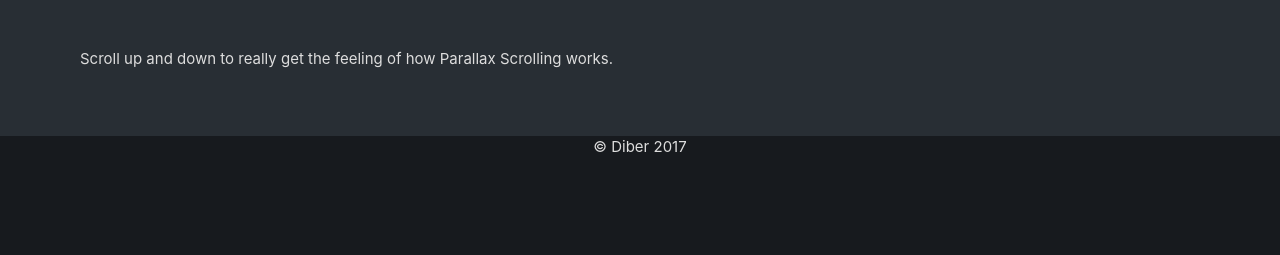
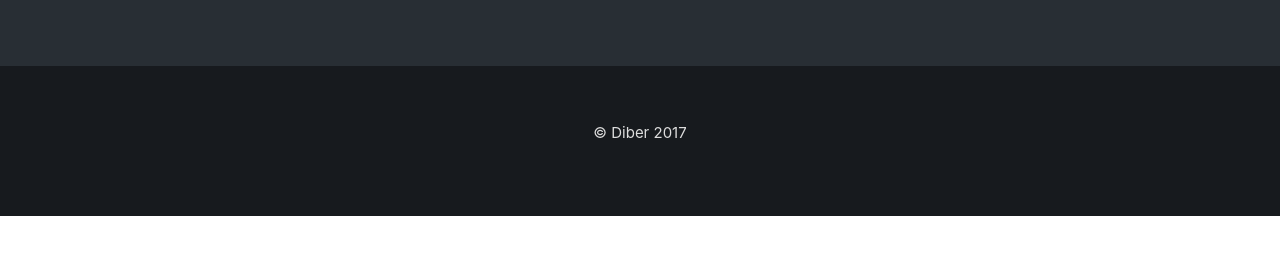
Before and after one commit to atereshkov/DiberWebClient, an Angular app: page / in a window 1280 px wide. Shown: the part 2021-2276 px from the top of the page. After the commit the page ends 2237 px from the top, so only its background shows below. Built offline with nearby package versions, Linux system fonts and the light colour scheme.

Commit message:
Added top padding for support fixed-top navbar. Fixed footer text centering.

```diff
--- a/src/app/components/footer/footer.component.css
+++ b/src/app/components/footer/footer.component.css
@@ -1,4 +1,14 @@
 footer {
   height: 150px;
   width: 100%;
+  background-color: #171a1e;
 }
+
+#content {
+  color: #ddd;
+  position: relative;
+  float: left;
+  top: 50%;
+  left: 50%;
+  transform: translate(-50%, -50%);
+}
--- a/src/app/components/footer/footer.component.html
+++ b/src/app/components/footer/footer.component.html
@@ -1,5 +1,5 @@
 <footer class="footer">
-  <div style="color: #ddd;background-color: #171a1e;height: 100%;text-align: center;">
+  <div id="content">
     <p>&copy; Diber 2017</p>
   </div>
 </footer>
--- a/src/app/components/header/header.component.html
+++ b/src/app/components/header/header.component.html
@@ -11,19 +11,16 @@
   <div class="collapse navbar-collapse" id="nav-content">
     <ul class="navbar-nav mr-auto">
       <li class="nav-item">
-        <a class="nav-link" routerLink="#">Link 1</a>
+        <a class="nav-link" routerLink="#">About</a>
       </li>
       <li class="nav-item">
-        <a class="nav-link" routerLink="#">Link 2</a>
+        <a class="nav-link" routerLink="#">For customer</a>
       </li>
       <li class="nav-item">
-        <a class="nav-link" routerLink="#">Link 3</a>
+        <a class="nav-link" routerLink="#">For courier</a>
       </li>
       <li class="nav-item">
-        <a class="nav-link" routerLink="#">Link 4</a>
-      </li>
-      <li class="nav-item">
-        <a class="nav-link" routerLink="#">Link 5</a>
+        <a class="nav-link" routerLink="#">Support</a>
       </li>
     </ul>
 
@@ -33,6 +30,9 @@
       <ul class="navbar-nav mr-auto">
         <li class="nav-item">
           <a class="nav-link" routerLink="signin">Login</a>
+        </li>
+        <li class="nav-item">
+          <a class="nav-link" routerLink="register">Register</a>
         </li>
       </ul>
 
--- a/src/styles.css
+++ b/src/styles.css
@@ -1,5 +1,15 @@
-/* You can add global styles to this file, and also import other style files */
 body, html {
   height: 100%;
   font: 400 15px/1.8 "Lato", sans-serif;
 }
+
+/* Add padding for support fixed-top navbar */
+body {
+  padding-top: 70px;
+}
+
+@media (max-width: 979px) {
+  body {
+    padding-top: 0;
+  }
+}
```
